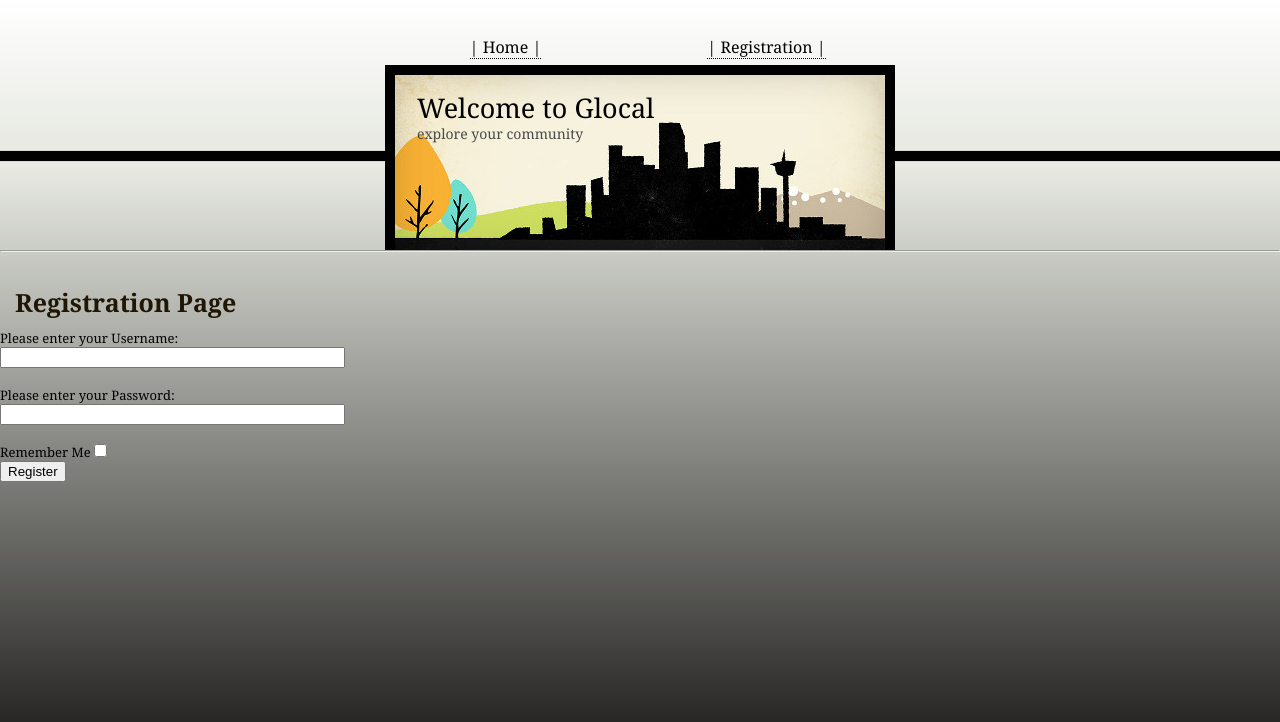
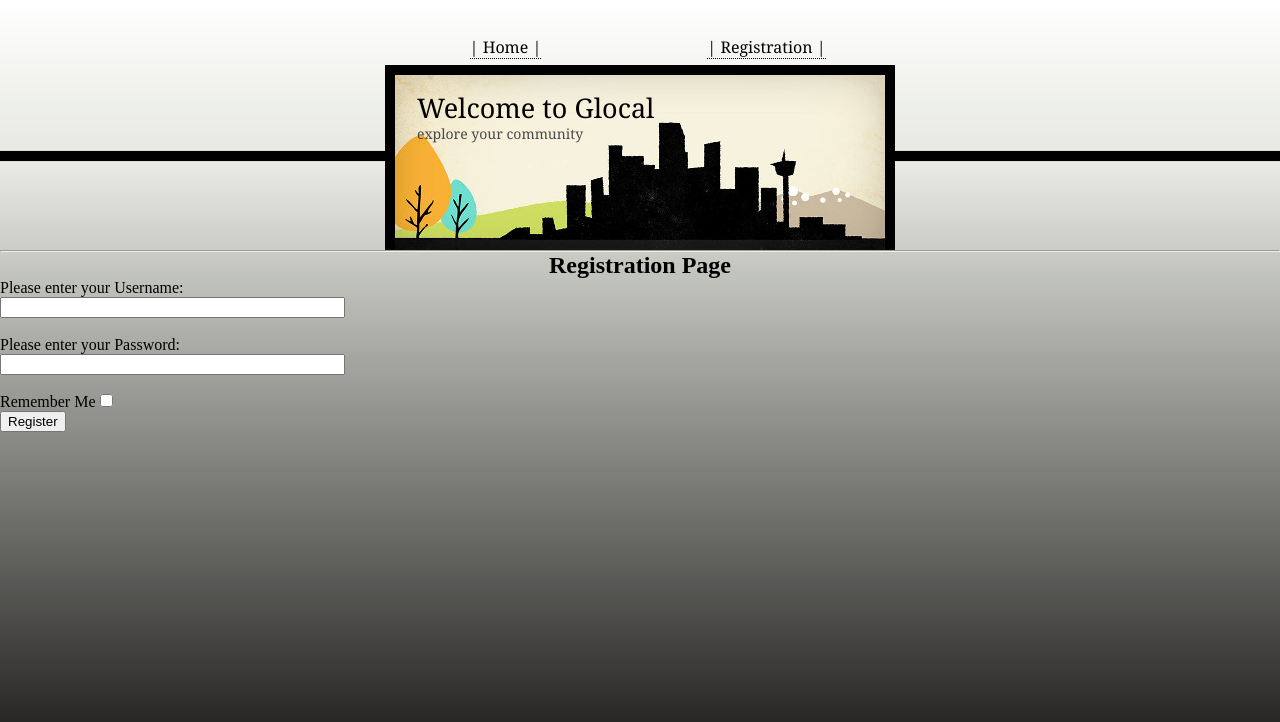
Before and after one commit to rmotr-students-code/002-pyp-demoday-g2, a Flask app: page /Registration in a window 1280 px wide. Shown: the top 722 px of the page. Run offline with Flask 2, Linux system fonts and the light colour scheme; parts of the project's set-up code (start-up, migrations or seed data) failed here and were passed over.

Commit message:
various cleanup changes

```diff
--- a/Glocal/API/google_maps.py
+++ b/Glocal/API/google_maps.py
@@ -10,7 +10,6 @@
         'https://maps.googleapis.com/maps/api/geocode/json?address=' + st_num +
         '+' + st_name + '+' + st_type + ',+' + city + ',+' + state +
         '&sensor=FALSE' + Google_API)
-
     # Converts the data into readable json format
     data = r.json()
 
--- a/Glocal/API/local_insta.py
+++ b/Glocal/API/local_insta.py
@@ -20,5 +20,3 @@
     for media in local_media:
         photos.append(media.images['standard_resolution'].url)
     return photos
-
-# get_local_instagram("1500", "massachusetts","avenue","washington","DC",2)
--- a/Glocal/static/style.css
+++ b/Glocal/static/style.css
@@ -119,12 +119,10 @@
 
 h1
 {
-font-size:25px;
-margin-bottom:10px;
-padding-top:18px;
-margin-left:15px;
-margin-top:15px;
-color:#1F1603;
+font-family:Adobe Garamond Pro Bold;
+font-size:24px;
+text-align:center;
+color:black
 }
 
 .contentText
@@ -168,6 +166,9 @@
 
 }
 
+li {
+    font-size:16px;
+}
 
 blockquote {
 	font-size:12px;
@@ -181,7 +182,17 @@
 	background-repeat:no-repeat;
 	border:dashed 1px;
 	border-color:#484848;
+
 }
+
+form {
+    font-family:Adobe Garamond Pro Bold;
+    font-size:16px;
+    text-align:center;
+    color:black
+    }
+
+
 
 html, body {
 text-align: center;
--- a/Glocal/templates/home.html
+++ b/Glocal/templates/home.html
@@ -4,8 +4,8 @@
 
 <br>
 <div>
-    <form method='POST' style="font-family:Adobe Garamond Pro Bold; font-size:16px; text-align:center">
-        <h1 style="font-family:Adobe Garamond Pro Bold; font-size:24px; text-align:center; color:black"> Please enter your address below.</h1>
+    <form class="form" method='POST'>
+        <h1> Please enter your address below.</h1> <br>
         Street Number <br>
         <input type='text' name='st_num' value="123...">
         <br>
```
Also changed, not shown: Glocal/templates/results.html (+7 -3 lines), Unittests/Unittests.py (+34 -7 lines).
